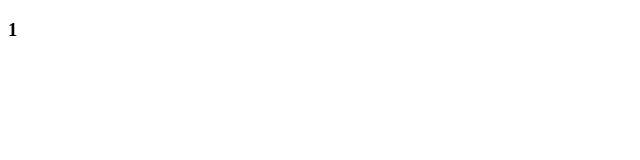
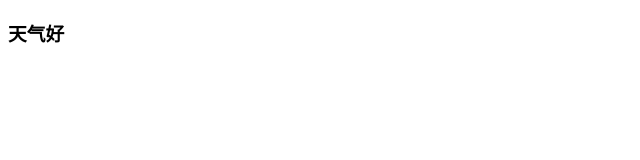
Before and after one commit to 1-aq/08a-admin, a plain HTML site: page index.html in a window 1280 px wide. Shown: the full height of the page, 0-640 px from the left. Drawn offline with Linux system fonts and the light colour scheme.

Commit message:
改了天气好

```diff
--- a/index.html
+++ b/index.html
@@ -7,6 +7,6 @@
     <title>Document</title>
 </head>
 <body>
-    <h3>1</h3>
+    <h3>天气好</h3>
 </body>
 </html>
```
